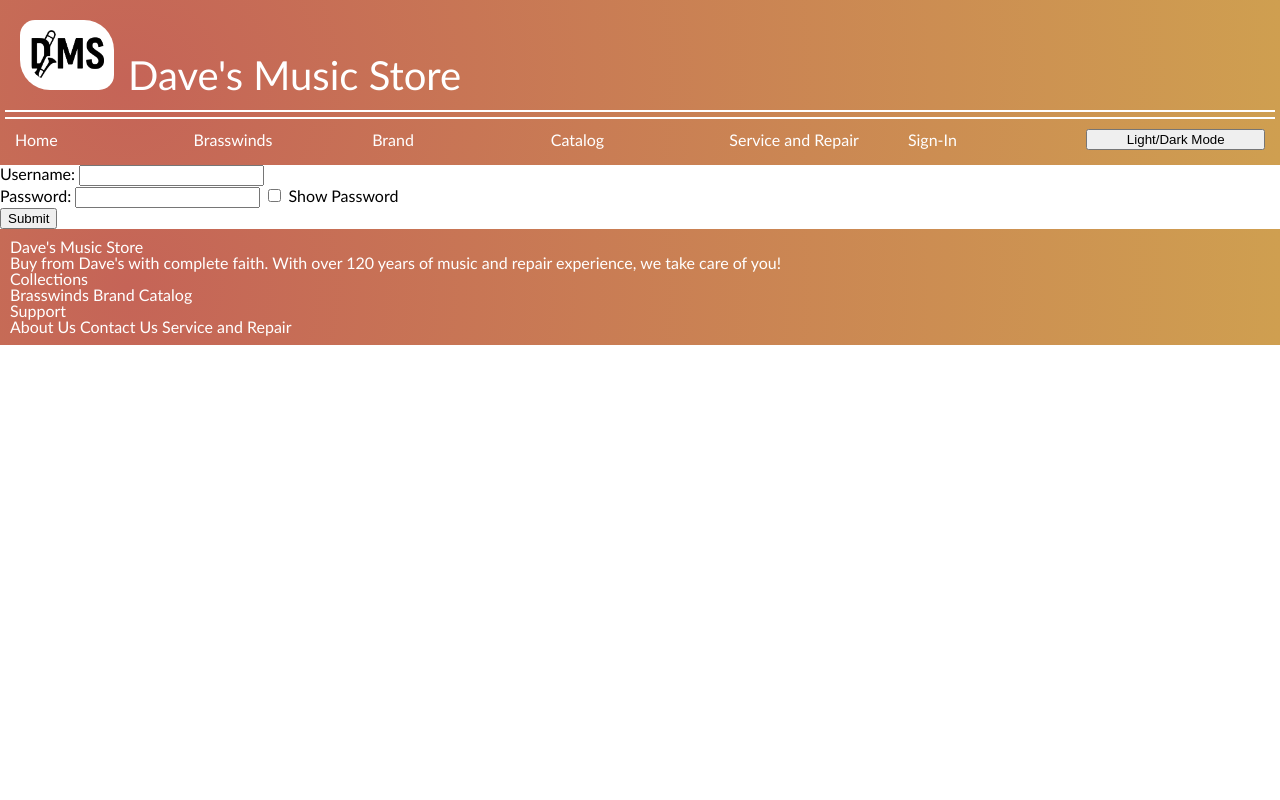
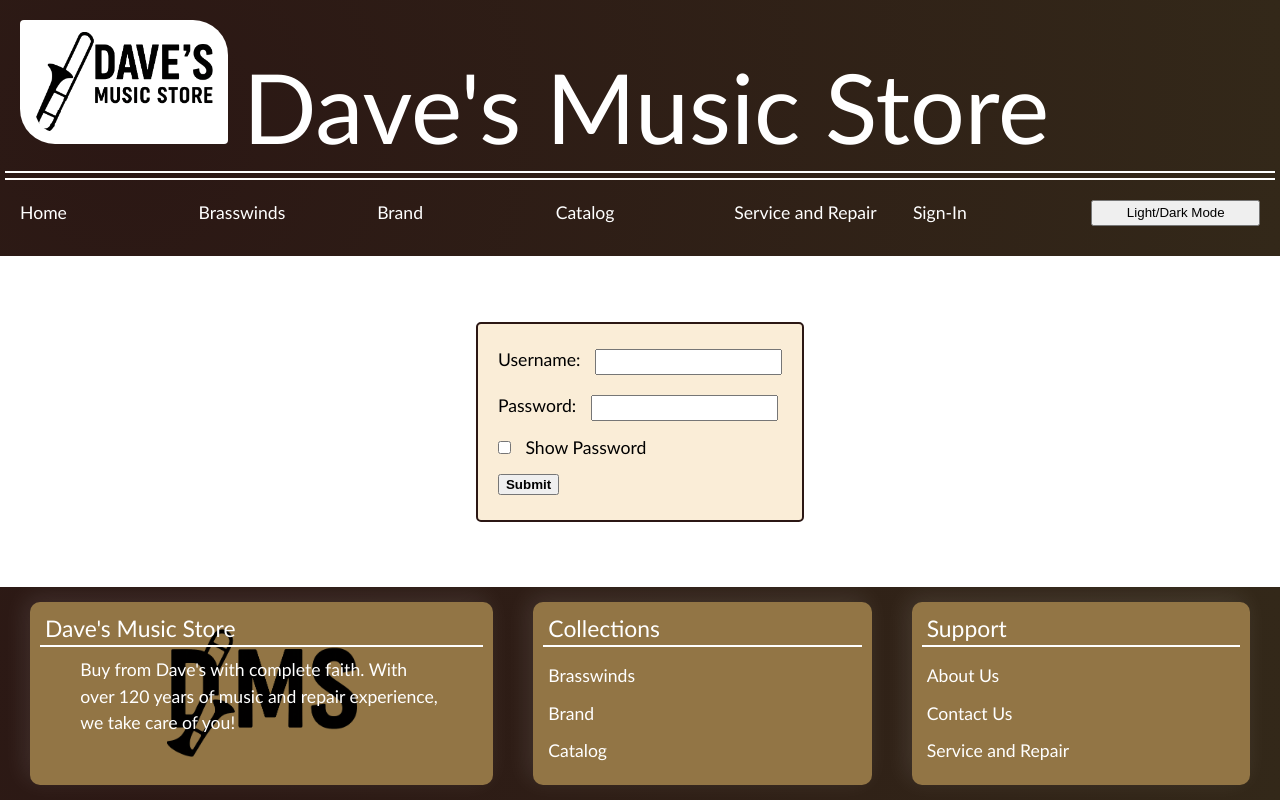
Before and after one commit to Miles-Wiser/TESD_1700_Server-side_Web_Development, a PHP site: page /sign-in.html in a window 1280 px wide. Run offline with PHP 8.4, Linux system fonts and the light colour scheme.

Commit message:
Added styles

```diff
--- a/Project/CSS/layout.css
+++ b/Project/CSS/layout.css
@@ -8,6 +8,7 @@ Pink: #E11E69
 body {
     height: 100vh;
     color: black;
+    font-size: 1.1em;
     font-family: 'Trebuchet MS', 'Lucida Sans Unicode', 'Lucida Grande', 'Lucida Sans', Arial, sans-serif;
 }
 
@@ -15,7 +16,7 @@ body {
 header {
     padding: 5px;
     color: white;
-    background: radial-gradient(circle at 10%, #c56457, #cf9f50);
+    background: radial-gradient(circle at 10%, #2b1714, #332819);
 }
 
 header .header-logo {
@@ -29,8 +30,8 @@ header .header-logo > * {
 
 header .header-logo img {
     margin-right: 10px;
-    padding: 10px;
-    border-radius: 15px 30px;
+    padding: 12px 15px;
+    border-radius: 4px 35px;
     background-color: white;
 }
 
@@ -47,25 +48,120 @@ header nav > * {
     flex: 1 0 75px;
 }
 
+/* main Styles */
+main {
+    padding: 15px;
+}
+
+/* aside Styles */
+aside {
+    padding: 15px 15px 0px;
+    border-right: 2px solid #2b1714;
+    box-shadow: 5px -5px 5px #2b1714;
+}
+
 /* footer Styles */
     footer {
+        display: flex;
+        flex-flow: row wrap;
+        justify-content: space-around;
+        align-items: stretch;
         padding: 10px;
         color: white;
-        background: radial-gradient(circle at 10%, #c56457, #cf9f50);
+        background: radial-gradient(circle at 10%, #2b1714, #332819);
+    }
+
+    footer .nav-footer {
+        flex: 1 0 75px;
+        margin: 5px 20px;
+        padding: 5px;
+        border-radius: 10px 10px;
+        background-color: #927545;
+        box-shadow: -5px -5px 25px rgba(255, 255, 255, .1);
+    }
+    footer .nav-footer nav {
+        display: flex;
+        flex-flow: column nowrap;
+    }
+
+    footer #container-greeting {
+        flex: 1 0 200px;
+        background: #927545 url("../Images/daves-music-store-sm-logo.png") no-repeat center / 190px;
+        box-shadow: -5px -5px 25px rgba(255, 255, 255, .1);
+        color: rgb(255, 255, 255);
+    }
+
+    footer #container-greeting p{
+        width: 80%;
     }
 
 /* h Styles */
 h1 {
-    font-size: 2.5em;
+    font-size: 5.5em;
 }
+
+h2 {
+    font-size: 1.5em;
+    margin: 5px;
+    padding: 5px;
+}
+
+h3 {
+    font-size: 1.3em;
+    margin: 5px;
+    padding: 5px;
+    border-bottom: 2px solid white;
+}
+
+/* p Styles */
+p {
+    margin: 5px auto;
+    padding: 5px;
+    line-height: 1.5em;
+}
+
+/* nav Styles */
+nav {
+    margin: 5px auto;
+    padding: 5px;
+}
+
 /* a Styles */
+a {
+    margin: 5px auto;
+    padding: 5px;
+}
+
 nav a {
     color: white;
     text-decoration: none;
 }
 nav a:hover {
-    color: gray;
+    color: #ecacc6;
 }
+
+.nav-footer a {
+    margin: 5px 0px;
+}
+
+/* form Styles */
+form {
+    padding: 15px;
+    border: 2px solid #2b1714;
+    border-radius: 5px;
+    background-color:#faedd7
+}
+
+/* input Styles */
+input, label, button {
+    margin: 10px 5px;
+    line-height: 1.5em;
+}
+
+input {
+    font-weight: bold;
+}
+
 /* ===============
     Phone Devices
    =============== */
--- a/Project/CSS/sign-in.css
+++ b/Project/CSS/sign-in.css
@@ -1,8 +1,16 @@
-/* main {
+body {
     display: flex;
+    flex-direction: column;
+}
+
+
+main {
+    /* height: 35%; */
+    display: flex;
+    flex: 1;
     justify-content: center;
     align-items: center;
-} */
+}
 
 /* ===============
     Phone Devices
--- a/Project/catalog.html
+++ b/Project/catalog.html
@@ -16,7 +16,7 @@
 <body>
     <header>
         <div class="header-logo">
-            <img src="../Project/Images/daves-music-store-sm-logo.png" alt="Dave's Music Store Logo" height="50px">
+            <img src="../Project/Images/daves-music-store-logo.png" alt="Dave's Music Store Logo" height="100px">
             <h1>Dave's Music Store</h1>
         </div>
         <nav id="nav-header">
--- a/Project/index.html
+++ b/Project/index.html
@@ -16,7 +16,7 @@
 <body>
     <header>
         <div class="header-logo">
-            <img src="../Project/Images/daves-music-store-sm-logo.png" alt="Dave's Music Store Logo" height="50px">
+            <img src="../Project/Images/daves-music-store-logo.png" alt="Dave's Music Store Logo" height="100px">
             <h1>Dave's Music Store</h1>
         </div>
         <nav id="nav-header">
--- a/Project/sign-in.html
+++ b/Project/sign-in.html
@@ -16,7 +16,7 @@
 <body>
     <header>
         <div class="header-logo">
-            <img src="../Project/Images/daves-music-store-sm-logo.png" alt="Dave's Music Store Logo" height="50px">
+            <img src="../Project/Images/daves-music-store-logo.png" alt="Dave's Music Store Logo" height="100px">
             <h1>Dave's Music Store</h1>
         </div>
         <nav id="nav-header">
@@ -38,7 +38,7 @@
             </div>
             <div>
                 <label for="password">Password:</label>
-                <input id="password" type="password" name="password" pattern="[A-Z, a-z, 0-9]{6,10}" required>
+                <input id="password" type="password" name="password" pattern="[A-Za-z0-9]{6,10}" required><br>
 
                 <input id="chPassword" type="checkbox" onclick="showPassword()">
                 <label for="chPassword">Show Password</label>
```
